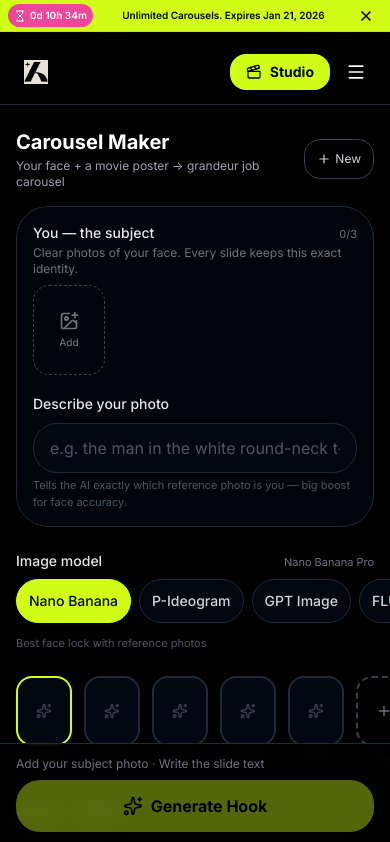
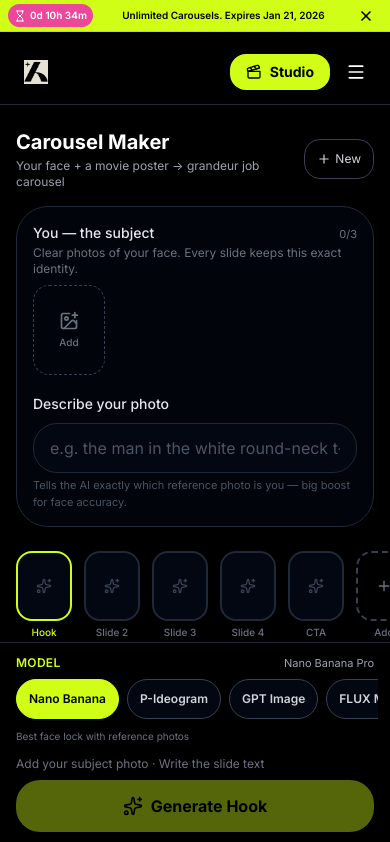
Before and after one commit to akayatgit/avatarpitch, a Next.js app: page /app/carousel-maker in a window 390 px wide. Shown: the top 842 px of the page. Built offline with nearby package versions, Linux system fonts and the light colour scheme.

Commit message:
Move model picker into sticky Generate bar so it is always visible
Was buried mid-page under the subject description — easy to miss on mobile.
Now sits above Generate with a lime MODEL label in the thumb zone.

Co-authored-by: akayatgit <akayatgit@users.noreply.github.com>

```diff
--- a/components/carousel-maker/CarouselMakerWizard.tsx
+++ b/components/carousel-maker/CarouselMakerWizard.tsx
@@ -210,7 +210,7 @@ export default function CarouselMakerWizard() {
   const hasGenerated = activeSlide.generations.length > 0;
 
   return (
-    <div className="max-w-lg mx-auto px-4 pb-36">
+    <div className="max-w-lg mx-auto px-4 pb-52">
       {/* Header */}
       <div className="flex items-center justify-between pt-6 pb-4">
         <div className="min-w-0">
@@ -256,45 +256,6 @@ export default function CarouselMakerWizard() {
             Tells the AI exactly which reference photo is you — big boost for face accuracy.
           </p>
         </div>
-      </div>
-
-      {/* Model picker */}
-      <div className="mb-6">
-        <div className="flex items-baseline justify-between gap-2 mb-2">
-          <span className="text-sm font-medium text-gray-200">Image model</span>
-          <span className="text-[11px] text-gray-500 truncate">
-            {getCarouselImageModel(state.imageModelId).name}
-          </span>
-        </div>
-        <div className="flex gap-2 overflow-x-auto pb-1 -mx-4 px-4">
-          {CAROUSEL_IMAGE_MODELS.map((model) => {
-            const isActive = state.imageModelId === model.id;
-            return (
-              <button
-                key={model.id}
-                type="button"
-                onClick={() =>
-                  setState((prev) => ({
-                    ...prev,
-                    imageModelId: model.id as CarouselImageModelId,
-                  }))
-                }
-                className={`flex-shrink-0 min-h-[44px] px-3 rounded-full text-sm font-medium touch-manipulation border transition-colors ${
-                  isActive
-                    ? 'bg-[#D1FE17] text-black border-[#D1FE17]'
-                    : 'bg-gray-950 text-gray-300 border-gray-800 active:border-[#D1FE17]/50'
-                }`}
-              >
-                {model.shortName}
-              </button>
-            );
-          })}
-        </div>
-        {getCarouselImageModel(state.imageModelId).hint && (
-          <p className="text-[11px] text-gray-600 mt-2">
-            {getCarouselImageModel(state.imageModelId).hint}
-          </p>
-        )}
       </div>
 
       {/* Slide strip */}
@@ -381,9 +342,49 @@ export default function CarouselMakerWizard() {
         }}
       />
 
-      {/* Sticky primary action — always in the thumb zone */}
-      <div className="fixed bottom-0 left-0 right-0 z-20 bg-black/90 backdrop-blur border-t border-gray-800">
+      {/* Sticky primary action — model + generate always in the thumb zone */}
+      <div className="fixed bottom-0 left-0 right-0 z-20 bg-black/95 backdrop-blur border-t border-gray-800">
         <div className="max-w-lg mx-auto px-4 pt-3 pb-[calc(0.75rem+env(safe-area-inset-bottom))]">
+          <div className="mb-3">
+            <div className="flex items-center justify-between gap-2 mb-2">
+              <span className="text-xs font-semibold uppercase tracking-wide text-[#D1FE17]">
+                Model
+              </span>
+              <span className="text-[11px] text-gray-400 truncate">
+                {getCarouselImageModel(state.imageModelId).name}
+              </span>
+            </div>
+            <div className="flex gap-2 overflow-x-auto pb-1 -mx-1 px-1">
+              {CAROUSEL_IMAGE_MODELS.map((model) => {
+                const isActive = state.imageModelId === model.id;
+                return (
+                  <button
+                    key={model.id}
+                    type="button"
+                    onClick={() =>
+                      setState((prev) => ({
+                        ...prev,
+                        imageModelId: model.id as CarouselImageModelId,
+                      }))
+                    }
+                    className={`flex-shrink-0 min-h-[40px] px-3 rounded-full text-xs font-semibold touch-manipulation border transition-colors ${
+                      isActive
+                        ? 'bg-[#D1FE17] text-black border-[#D1FE17]'
+                        : 'bg-gray-950 text-gray-300 border-gray-700 active:border-[#D1FE17]/50'
+                    }`}
+                  >
+                    {model.shortName}
+                  </button>
+                );
+              })}
+            </div>
+            {getCarouselImageModel(state.imageModelId).hint && (
+              <p className="text-[10px] text-gray-500 mt-1.5">
+                {getCarouselImageModel(state.imageModelId).hint}
+              </p>
+            )}
+          </div>
+
           {(generateError || activeBlockers.length > 0) && (
             <p
               className={`text-xs mb-2 ${generateError ? 'text-red-400' : 'text-gray-500'}`}
```
